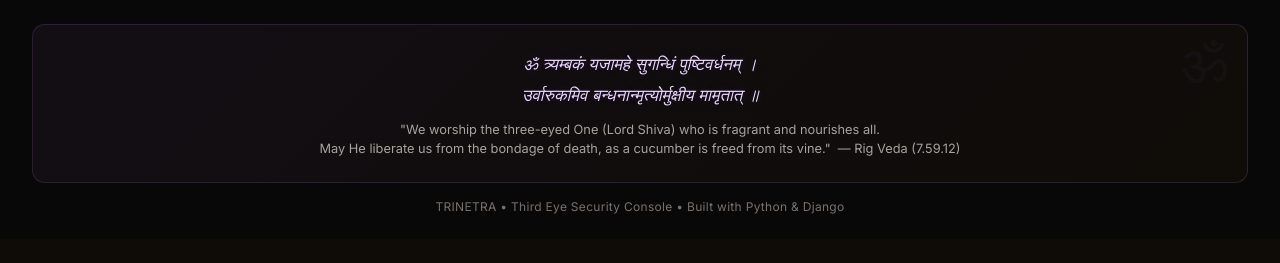
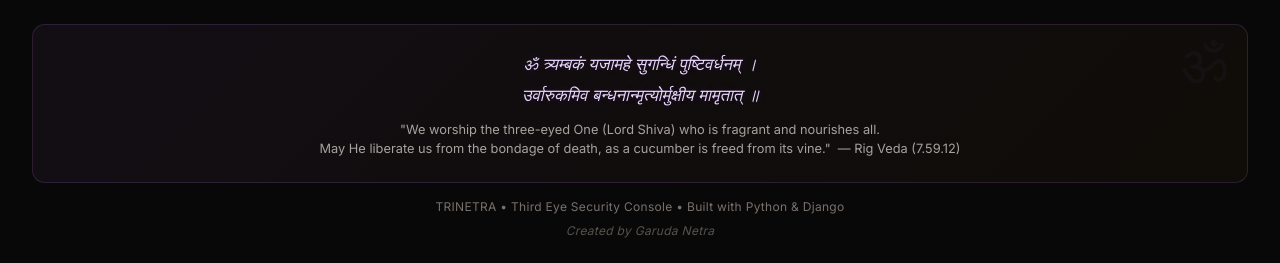
Before and after one commit to Garuda-Netra/TriNetra, a Django app: page / in a window 1280 px wide. Shown: the part 1479-1742 px from the top of the page. Before the commit the page ends 1693 px from the top, so only its background shows below. Run offline with Django 5.2, Linux system fonts and the light colour scheme; some libraries are stand-ins or nearby versions.

Commit message:
Updated Readme

```diff
--- a/TriNetra/cli.py
+++ b/TriNetra/cli.py
@@ -52,6 +52,10 @@ def build_argument_parser() -> argparse.ArgumentParser:
               --timeout   Socket timeout in seconds (default 0.5)
               --db        Path to SQLite database file
               -h, --help  Show this help message
+
+            ━━━━━━━━━━━━━━━━━━━━━━━━━━━━━━━━━━━━━━━━━
+            Created by Garuda Netra
+            ━━━━━━━━━━━━━━━━━━━━━━━━━━━━━━━━━━━━━━━━━
         """),
         formatter_class=argparse.RawDescriptionHelpFormatter,
     )
--- a/TriNetra/ui.py
+++ b/TriNetra/ui.py
@@ -40,6 +40,8 @@ def print_banner() -> None:
     console.print('[red]  "We worship the three-eyed One who nourishes all."[/]')
     console.print('[red]  "May He liberate us from the bondage of mortality."[/]')
     console.print("[red]  -- Maha Mrityunjaya Mantra, Rig Veda (7.59.12)[/]")
+    console.print()
+    console.print("[bold magenta]  Created by Garuda Netra[/bold magenta]")
     console.print()
 
 
--- a/templates/base.html
+++ b/templates/base.html
@@ -106,6 +106,9 @@
             <p class="mt-4 text-center text-xs text-stone-500 tracking-wide">
                 TRINETRA &bull; Third Eye Security Console &bull; Built with Python &amp; Django
             </p>
+            <p class="mt-2 text-center text-xs text-stone-600 tracking-wide italic">
+                Created by Garuda Netra
+            </p>
         </div>
     </footer>
 
```
Also changed, not shown: README.md.
